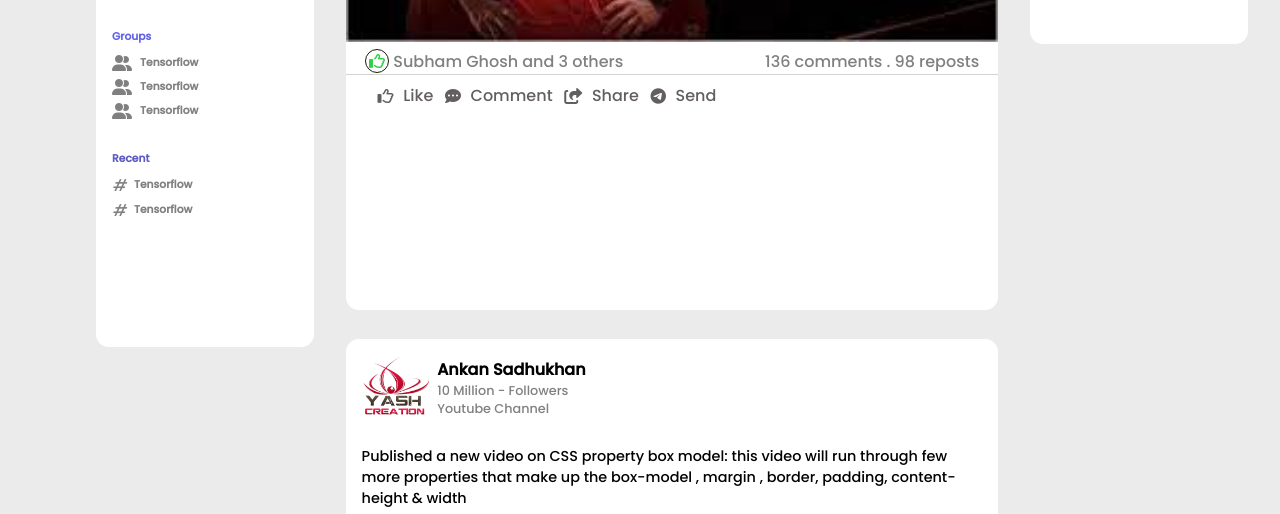
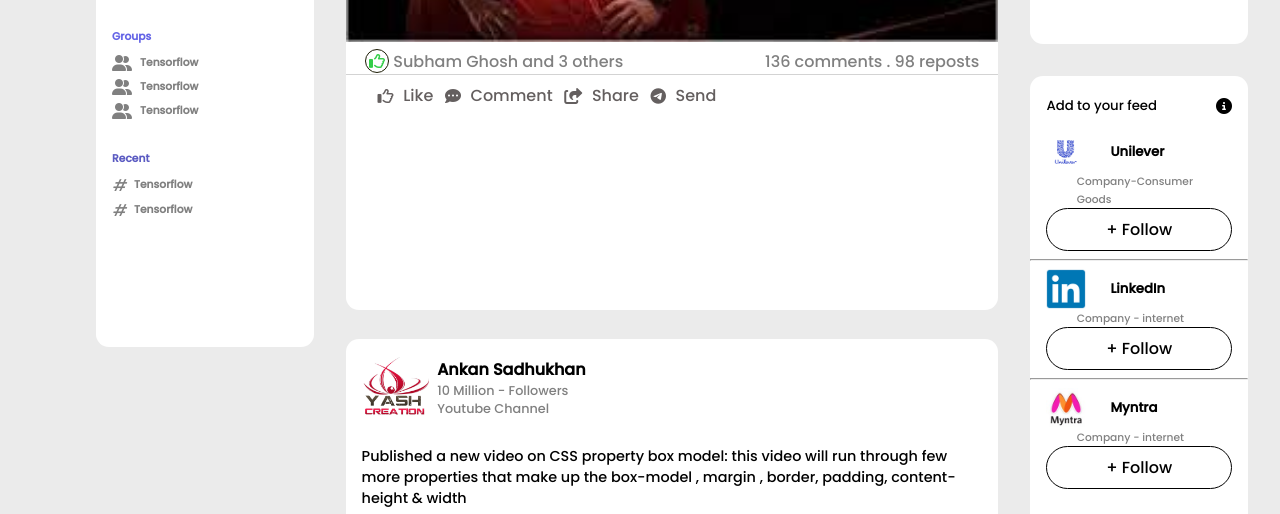
Before and after one commit to Ankan-Sadhukhan/Static-LinkedIn-Page, a plain HTML site: page index.html in a window 1280 px wide. Shown: the part 684-1198 px from the top of the page. Drawn offline with Linux system fonts and the light colour scheme; grey boxes are pictures that could not be loaded.

Commit message:
update style

```diff
--- a/index.html
+++ b/index.html
@@ -246,7 +246,7 @@
                 </div>
 
 
-                <video width="98%" autoplay>
+                <video width="98%" controls>
                     <source src="./Demo post video.mp4" type="video/mp4">
                     Your browser does not support the video tag.
                 </video>
@@ -350,6 +350,56 @@
                     </div>
                 </div>
 
+            </div>
+
+
+            <div class="new_news" style="height: 70vh;">
+
+                <div class="news">
+                    <h5>Add to your feed</h5>
+                    <i class="fa-sharp fa-solid fa-circle-info"></i>
+                </div>
+                <div class="latest_news">
+                    <div class="one">
+                        <img src="./unilever logo.png" alt="">
+                        <h5>Unilever</h5>
+                    </div>
+                    <div class="two">
+                        <small>Company-Consumer Goods</small>
+                    </div>
+                    <div class="follow">
+                        + Follow
+                    </div>
+                </div>
+                <hr>
+                <div class="latest_news">
+                    <div class="one">
+                        <img src="./LinkedIn logo.png" alt="">
+
+                        <h5>LinkedIn</h5>
+                    </div>
+                    <div class="two">
+                        <small>Company - internet</small>
+                    </div>
+                    <div class="follow">
+                        + Follow
+                    </div>
+                </div>
+
+                <hr>
+                <div class="latest_news">
+                    <div class="one">
+                        <img src="./myntra logo.jpg" alt="">
+
+                        <h5>Myntra</h5>
+                    </div>
+                    <div class="two">
+                        <small>Company - internet</small>
+                    </div>
+                    <div class="follow">
+                        + Follow
+                    </div>
+                </div>
 
             </div>
 
--- a/style.css
+++ b/style.css
@@ -557,3 +557,19 @@ h4 {
     margin-top: 2rem;
     padding-top: 0.2rem;
 }
+
+
+.right_sidebar .latest_news img {
+    height: 40px;
+}
+
+
+.follow {
+    display: flex;
+    border: 1px solid black;
+    padding: 0.5rem;
+    border-radius: 50px;
+    align-items: center;
+    justify-content: center;
+
+}
```
Also changed, not shown: unilever logo.png (added).
